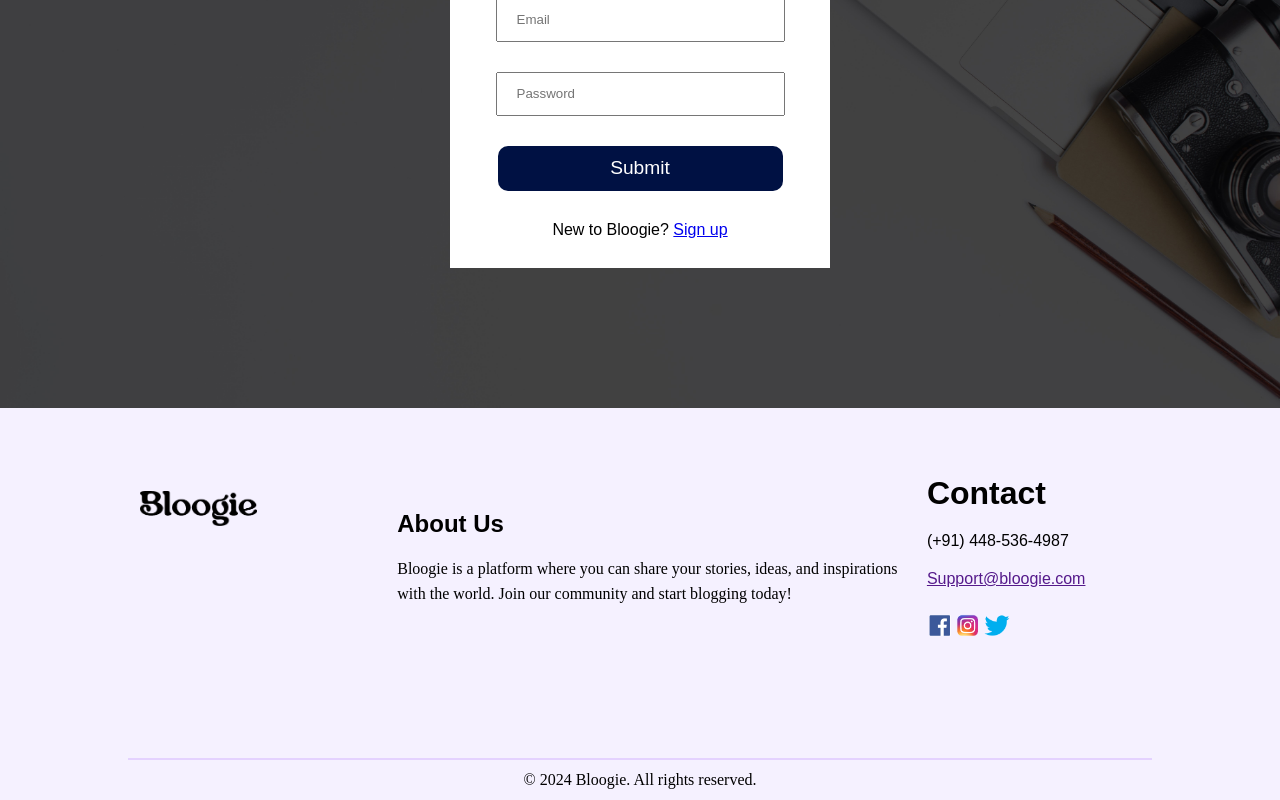
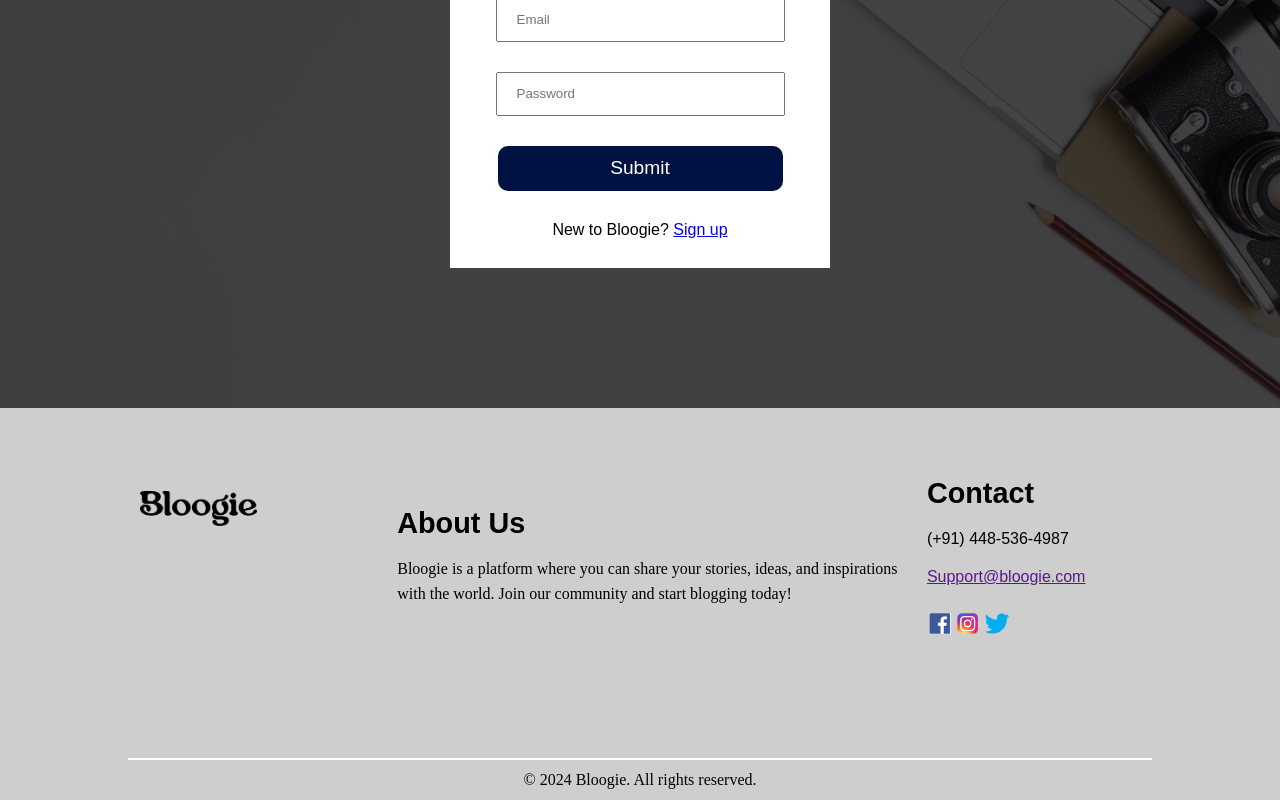
Before and after one commit to amaljithmk07/Bloogie, a React (Vite) app in the folder front-end/: page / in a window 1280 px wide. Shown: the part 392-1192 px from the top of the page. Built offline with nearby package versions, Linux system fonts and the light colour scheme.

Commit message:
Image Upload for Phootgrapher successful

```diff
--- a/front-end/src/components/Constant/Constant.js
+++ b/front-end/src/components/Constant/Constant.js
@@ -1,4 +1,4 @@
-const BASE_URI = `https://bloogie.onrender.com`;
-// const BASE_URI = `http://localhost:2222`;
+// const BASE_URI = `https://bloogie.onrender.com`;
+const BASE_URI = `http://localhost:2222`;
 
 export default BASE_URI;
--- a/front-end/src/components/Footer/Footer.css
+++ b/front-end/src/components/Footer/Footer.css
@@ -1,7 +1,7 @@
 .footer-main-body {
   min-height: 350px;
   width: 100%;
-  background-color: rgb(245, 241, 255);
+  background-color: rgb(206, 206, 206);
   display: flex;
   justify-content: center;
   align-items: center;
@@ -41,7 +41,7 @@
 }
 .footer-about > div {
   font-family: sans-serif;
-  font-size: 1.5rem;
+  font-size: 1.8rem;
   font-weight: 600;
 }
 .footer-contact {
@@ -53,7 +53,7 @@
   align-items: start;
   gap: 20px;
   flex-direction: column;
-  font-size: 2rem;
+  font-size: 1.8rem;
   font-weight: 600;
   /* background-color: rgb(115, 128, 1); */
 }
@@ -66,7 +66,7 @@
   height: 33px;
 }
 .footer-footer{
-  border-top: 2px solid rgb(228, 210, 255);
+  border-top: 2px solid rgb(255, 255, 255);
   height: 40px;
   width: 80%;
   display: flex;
--- a/front-end/src/components/User/HomePage.css
+++ b/front-end/src/components/User/HomePage.css
@@ -83,10 +83,11 @@
   gap: 40px;
 }
 .home-article-card-sec {
+  padding: 0 20px;
   min-height: 230px;
-  width: 450px;
+  width: 650px;
   display: flex;
-  justify-content: center;
+  justify-content: space-between;
   align-items: center;
   flex-wrap: wrap;
   background-color: rgb(255, 255, 255);
@@ -100,17 +101,17 @@
   display: flex;
   justify-content: center;
   align-items: center;
-  /* background-color: rgb(247, 247, 247); */
+  /* background-color: rgb(117, 54, 54); */
 }
 .home-article-card-content {
   height: 150px;
-  width: 200px;
+  width: 470px;
   display: flex;
   justify-content: start;
   align-items: start;
   flex-direction: column;
   gap: 15px;
-  /* background-color: rgb(248, 248, 248); */
+  /* background-color: rgb(170, 41, 41); */
 }
 
 .home-article-card-content-data {
--- a/front-end/src/components/User/HomePage.jsx
+++ b/front-end/src/components/User/HomePage.jsx
@@ -48,7 +48,7 @@ const HomePage = () => {
           <div className="home-article-title">Explore All Our Articles</div>
           <div className="home-article-body">
             {allBlogs.map((data) => (
-              <div className="home-article-card-sec">
+              <div className="home-article-card-sec" key={data._id}>
                 <img
                   src={`/upload/${data.image}`}
                   alt=""
```
Also changed, not shown: 1 other file (tests, documents, lock files or other folders).
